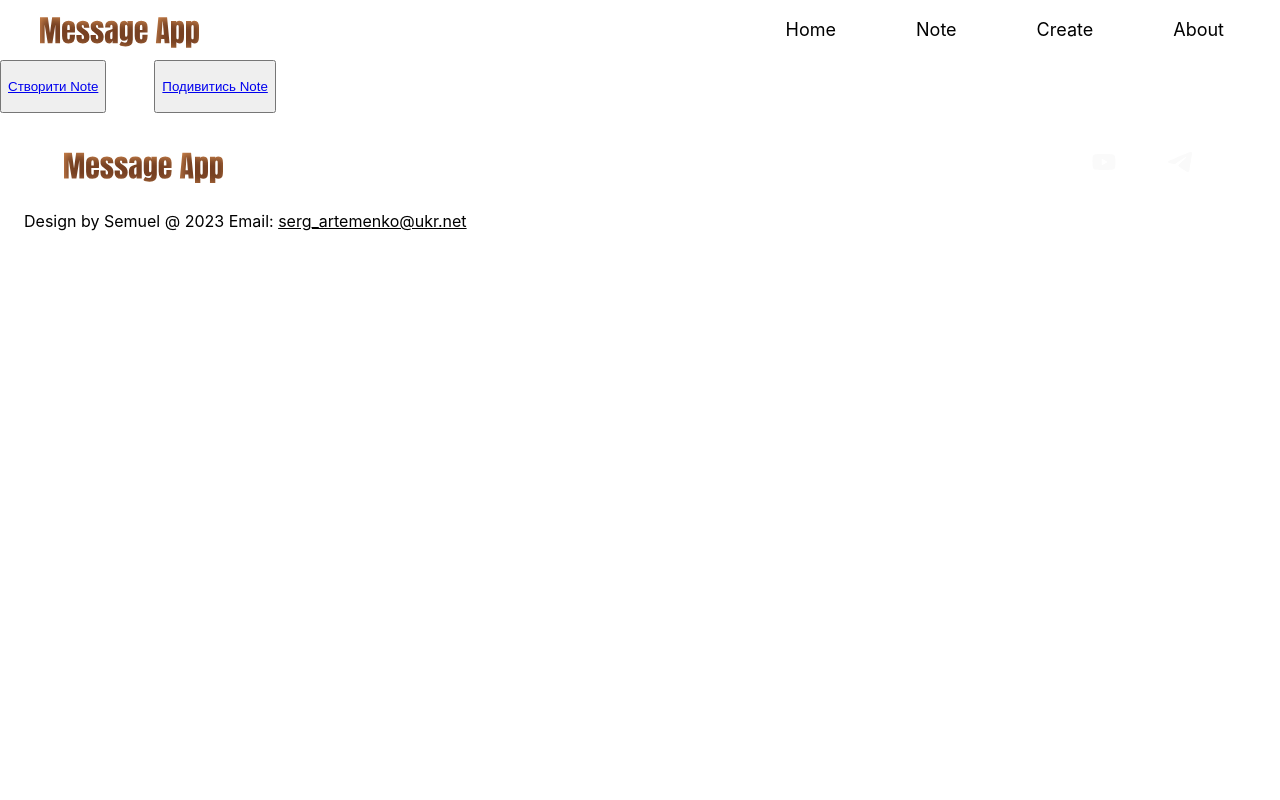
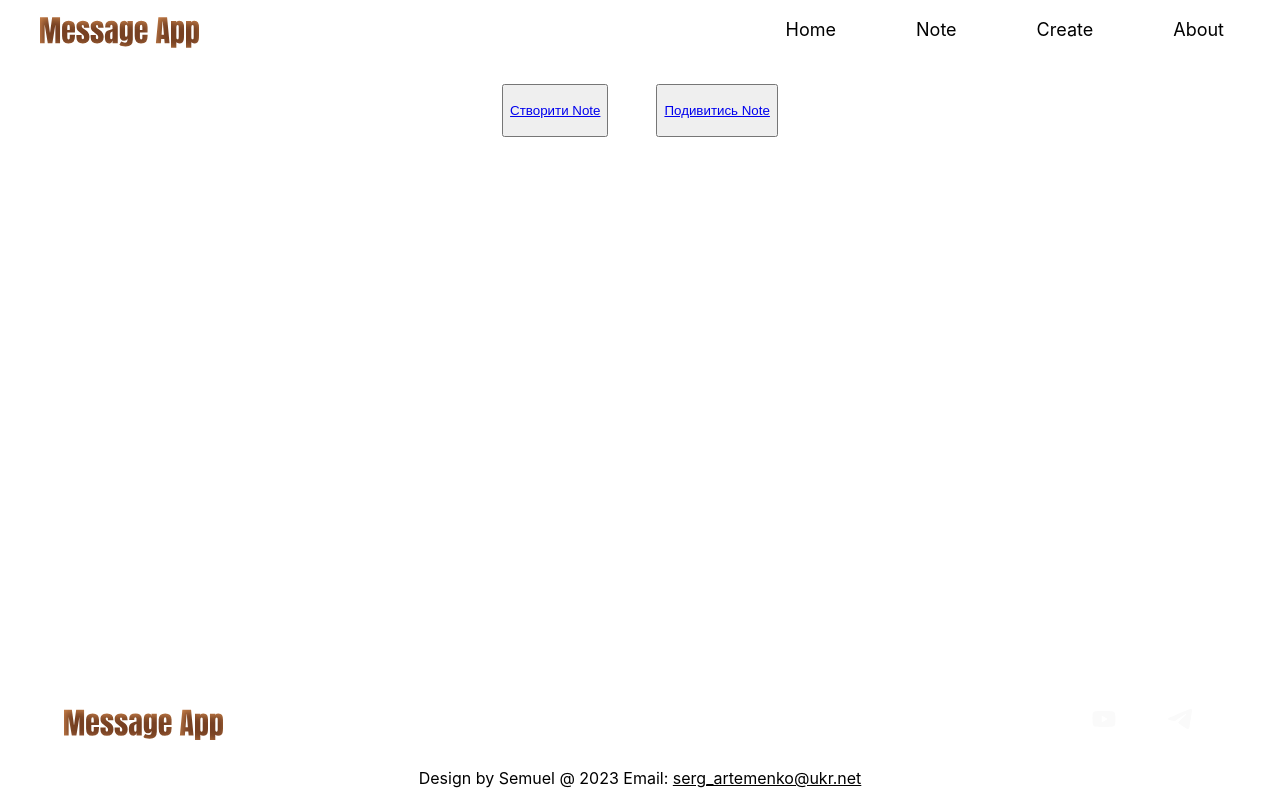
Before and after one commit to xSemuel/message-app, a React (Create React App) app: page / in a window 1280 px wide. Built offline with nearby package versions, Linux system fonts and the light colour scheme.

Commit message:
feat: created App.module.css

```diff
--- a/src/App.js
+++ b/src/App.js
@@ -1,17 +1,19 @@
 import { BrowserRouter, Routes, Route } from "react-router-dom";
 import { Header, Main, About, Footer } from './components'
 
+import styles from './App.module.css'
 
 function App() {
   return (
-    <div>
+    <div className={styles.main}>
         <BrowserRouter>
           <Header />
-          <Routes>
-            <Route exact path='/' element={<Main />} />
-            <Route path='/about' element={<About />} />
-
-          </Routes>
+          <div className={styles.pageContent}>
+            <Routes>
+              <Route exact path='/' element={<Main />} />
+              <Route path='/about' element={<About />} />
+            </Routes>
+          </div>
           <Footer />
         </BrowserRouter>
     </div>
--- /dev/null
+++ b/src/App.module.css
@@ -0,0 +1,16 @@
+.main {
+  text-align: center;
+  display: flex;
+  flex-direction: column;
+  align-content: flex-end;
+  height: 100vh;
+}
+
+.pageContent {
+  display: flex;
+  flex: 1 1 auto;
+  padding: 24px;
+
+  max-width: var(--layoud-width);
+  margin: 0 auto;
+}
```
